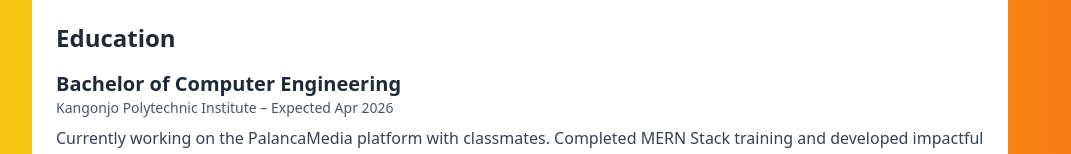
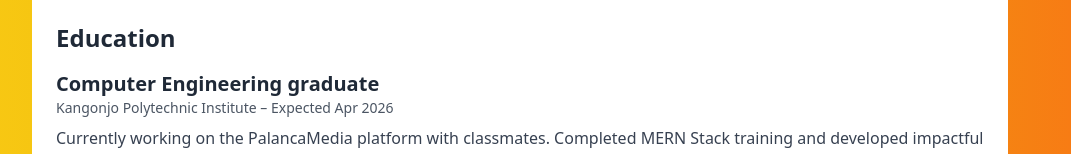
Before and after one commit to TheRealCocky/meu-portfolio-react, a React (Vite) app: page /about in a window 1280 px wide. Shown: the part 1158-1312 px from the top of the page, without its empty margins (120-1191 px from the left). Built offline with nearby package versions, Linux system fonts and the light colour scheme.

Commit message:
little detail

```diff
--- a/src/components/About.jsx
+++ b/src/components/About.jsx
@@ -48,7 +48,7 @@ const About = () => {
                 <h2 className="text-2xl font-bold mb-4">Education</h2>
 
                 <div className="mb-6">
-                    <h3 className="text-xl font-semibold">Bachelor of Computer Engineering</h3>
+                    <h3 className="text-xl font-semibold">Computer Engineering graduate</h3>
                     <p className="text-sm text-gray-600">Kangonjo Polytechnic Institute – Expected Apr 2026</p>
                     <p className="mt-2 text-gray-700">
                         Currently working on the PalancaMedia platform with classmates. Completed MERN Stack training and developed impactful solutions such as ZungeuiraCRUD.
```
